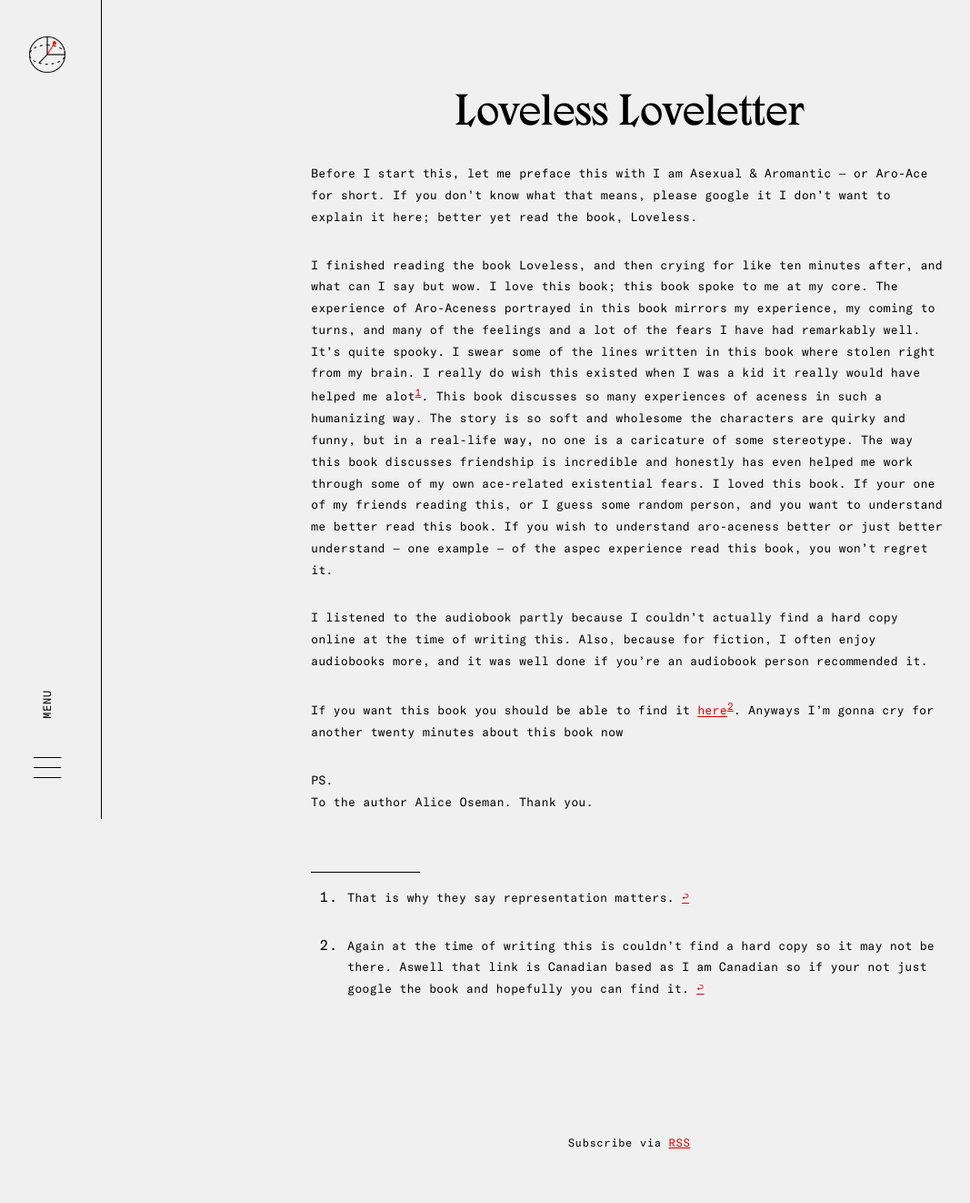
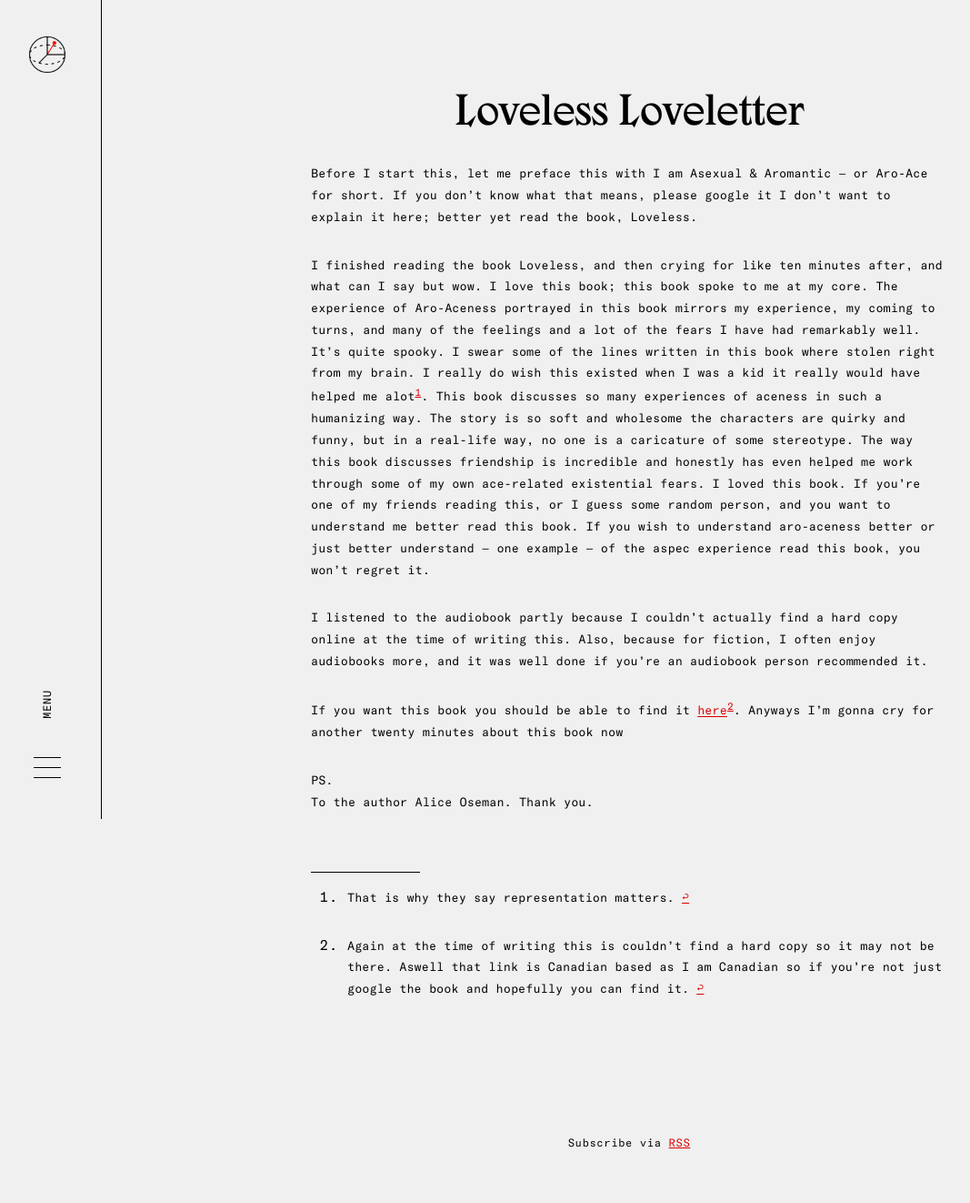
Before and after one commit to GoodbyteCo/quinnpollock.net, a Jekyll site: the page built from ideas/_posts/2020-08-04-loveless-loveletter.md, in a window 1280 px wide. Shown: the whole page at 91% size, without its empty margins (8-1075 px from the left). Built offline with Jekyll 4.4.1, drawn with Linux system fonts in a browser that asks for light colours.

Commit message:
Fix stupid typos

```diff
--- a/ideas/_posts/2020-08-04-loveless-loveletter.md
+++ b/ideas/_posts/2020-08-04-loveless-loveletter.md
@@ -12,7 +12,7 @@
 Before I start this, let me preface this with I am Asexual & Aromantic — or Aro-Ace for short. If you don't know what that means, please google it I don't want to explain it here; better yet read the book, Loveless.
 
 {:.text}
-I finished reading the book Loveless, and then crying for like ten minutes after, and what can I say but wow. I love this book; this book spoke to me at my core. The experience of Aro-Aceness portrayed in this book mirrors my experience, my coming to turns, and many of the feelings and a lot of the fears I have had remarkably well. It's quite spooky. I swear some of the lines written in this book where stolen right from my brain. I really do wish this existed when I was a kid it really would have helped me alot[^1]. This book discusses so many experiences of aceness in such a humanizing way. The story is so soft and wholesome the characters are quirky and funny, but in a real-life way, no one is a caricature of some stereotype. The way this book discusses friendship is incredible and honestly has even helped me work through some of my own ace-related existential fears. I loved this book. If your one of my friends reading this, or I guess some random person, and you want to understand me better read this book. If you wish to understand aro-aceness better or just better understand — one example — of the aspec experience read this book, you won't regret it.
+I finished reading the book Loveless, and then crying for like ten minutes after, and what can I say but wow. I love this book; this book spoke to me at my core. The experience of Aro-Aceness portrayed in this book mirrors my experience, my coming to turns, and many of the feelings and a lot of the fears I have had remarkably well. It's quite spooky. I swear some of the lines written in this book where stolen right from my brain. I really do wish this existed when I was a kid it really would have helped me alot[^1]. This book discusses so many experiences of aceness in such a humanizing way. The story is so soft and wholesome the characters are quirky and funny, but in a real-life way, no one is a caricature of some stereotype. The way this book discusses friendship is incredible and honestly has even helped me work through some of my own ace-related existential fears. I loved this book. If you're one of my friends reading this, or I guess some random person, and you want to understand me better read this book. If you wish to understand aro-aceness better or just better understand — one example — of the aspec experience read this book, you won't regret it.
 
 {:.text}
 I listened to the audiobook partly because I couldn't actually find a hard copy online at the time of writing this. Also, because for fiction, I often enjoy audiobooks more, and it was well done if you're an audiobook person recommended it.
@@ -26,4 +26,4 @@
 
 
 [^1]: That is why they say representation matters.
-[^2]: Again at the time of writing this is couldn't find a hard copy so it may not be there. Aswell that link is Canadian based as I am Canadian so if your not just google the book and hopefully you can find it.
+[^2]: Again at the time of writing this is couldn't find a hard copy so it may not be there. Aswell that link is Canadian based as I am Canadian so if you're not just google the book and hopefully you can find it.
--- a/rss.html
+++ b/rss.html
@@ -9,7 +9,7 @@
     <h3>Syndicated Feeds</h3>
     <div>
         <p>
-            Subscribe to the the RSS feed — Its avaliable in two forms
+            Subscribe to the the RSS feed — Its available in two forms
         </p>
         <ul>
             <li>
```
Also changed, not shown: projects/_posts/2020-02-23-WetsuwetenSupport.md (+2 -2 lines).
